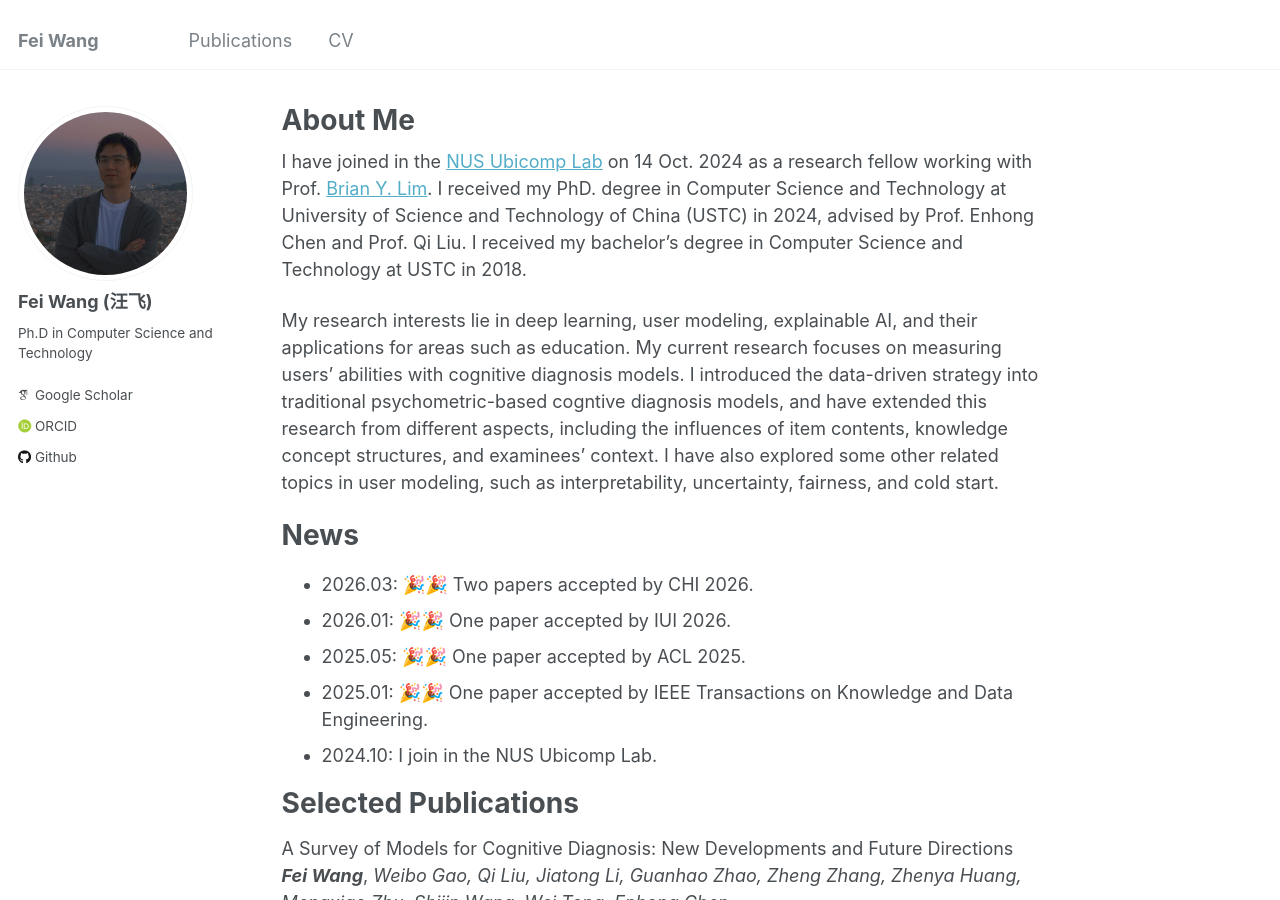
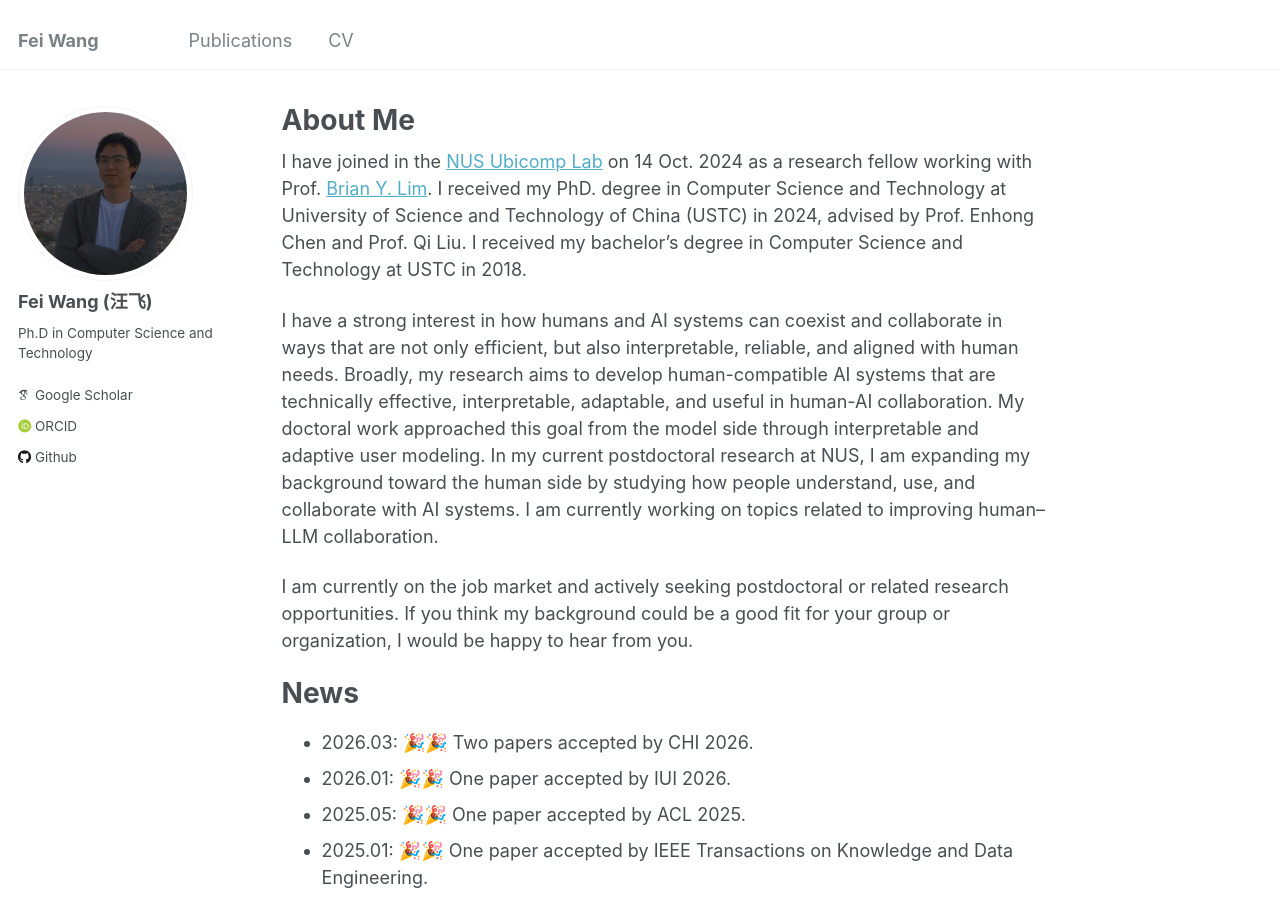
Before and after one commit to LegionKing/LegionKing.github.io, a Jekyll site: the page built from _pages/about.md, in a window 1280 px wide and 900 px high. Built offline with Jekyll 4.4.1, drawn with Linux system fonts in a browser that asks for light colours; some web fonts are replaced.

Commit message:
update self intro

```diff
--- a/_pages/about.md
+++ b/_pages/about.md
@@ -9,7 +9,9 @@ redirect_from:
 
 I have joined in the [NUS Ubicomp Lab](https://ubiquitous.comp.nus.edu.sg/) on 14 Oct. 2024 as a research fellow working with Prof. [Brian Y. Lim](https://www.brianlim.net/). I received my PhD. degree in Computer Science and Technology at University of Science and Technology of China (USTC) in 2024, advised by Prof. Enhong Chen and Prof. Qi Liu. I received my bachelor’s degree in Computer Science and Technology at USTC in 2018.
 
-My research interests lie in deep learning, user modeling, explainable AI, and their applications for areas such as education. My current research focuses on measuring users’ abilities with cognitive diagnosis models. I introduced the data-driven strategy into traditional psychometric-based cogntive diagnosis models, and have extended this research from different aspects, including the influences of item contents, knowledge concept structures, and examinees’ context. I have also explored some other related topics in user modeling, such as interpretability, uncertainty, fairness, and cold start.
+I have a strong interest in how humans and AI systems can coexist and collaborate in ways that are not only efficient, but also interpretable, reliable, and aligned with human needs. Broadly, my research aims to develop human-compatible AI systems that are technically effective, interpretable, adaptable, and useful in human-AI collaboration. My doctoral work approached this goal from the model side through interpretable and adaptive user modeling. In my current postdoctoral research at NUS, I am expanding my background toward the human side by studying how people understand, use, and collaborate with AI systems. I am currently working on topics related to improving human–LLM collaboration.
+
+I am currently on the job market and actively seeking postdoctoral or related research opportunities. If you think my background could be a good fit for your group or organization, I would be happy to hear from you.
 <!-- This is the front page of a website that is powered by the [Academic Pages template](https://github.com/academicpages/academicpages.github.io) and hosted on GitHub pages. [GitHub pages](https://pages.github.com) is a free service in which websites are built and hosted from code and data stored in a GitHub repository, automatically updating when a new commit is made to the respository. This template was forked from the [Minimal Mistakes Jekyll Theme](https://mmistakes.github.io/minimal-mistakes/) created by Michael Rose, and then extended to support the kinds of content that academics have: publications, talks, teaching, a portfolio, blog posts, and a dynamically-generated CV. You can fork [this repository](https://github.com/academicpages/academicpages.github.io) right now, modify the configuration and markdown files, add your own PDFs and other content, and have your own site for free, with no ads! An older version of this template powers my own personal website at [stuartgeiger.com](http://stuartgeiger.com), which uses [this Github repository](https://github.com/staeiou/staeiou.github.io). -->
 
 
```
